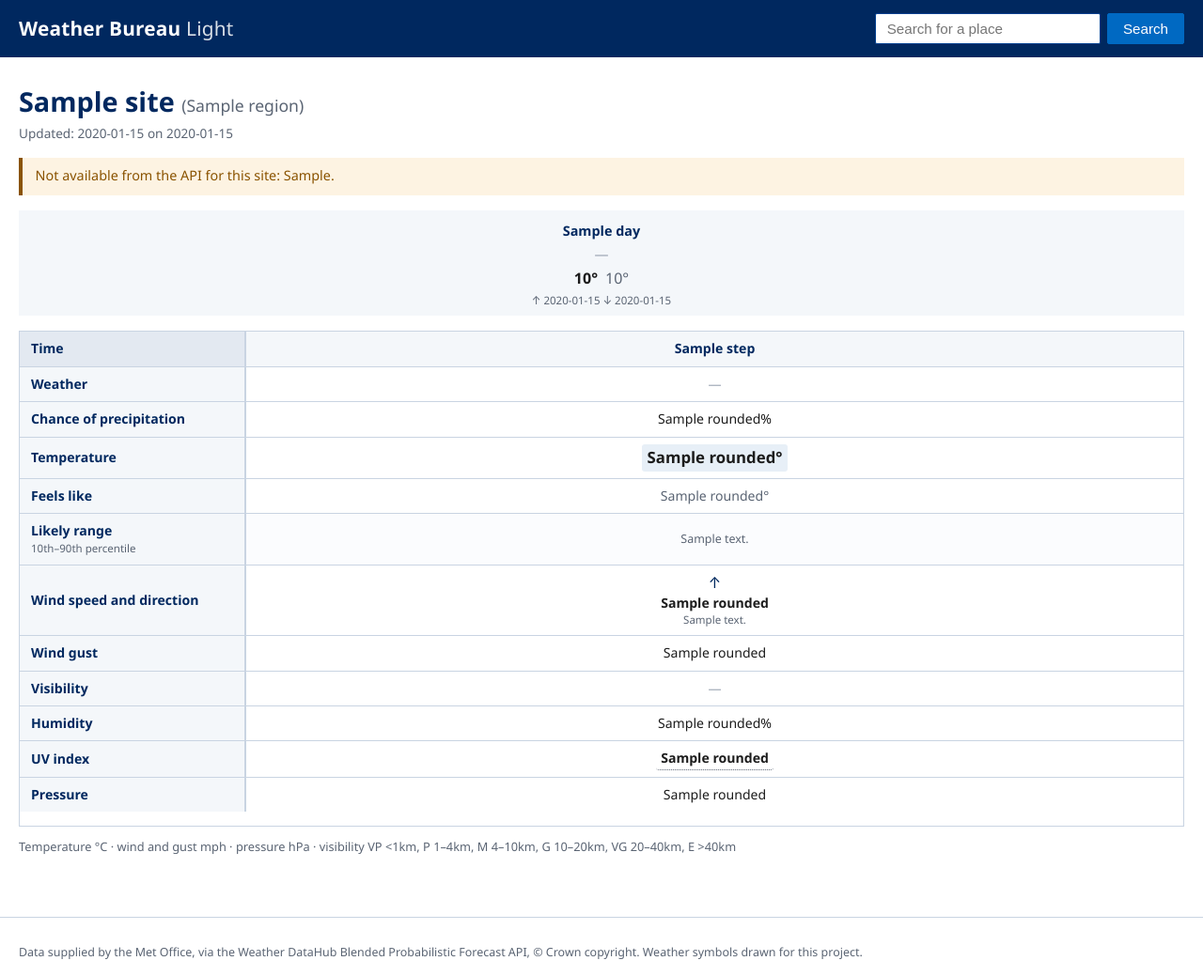
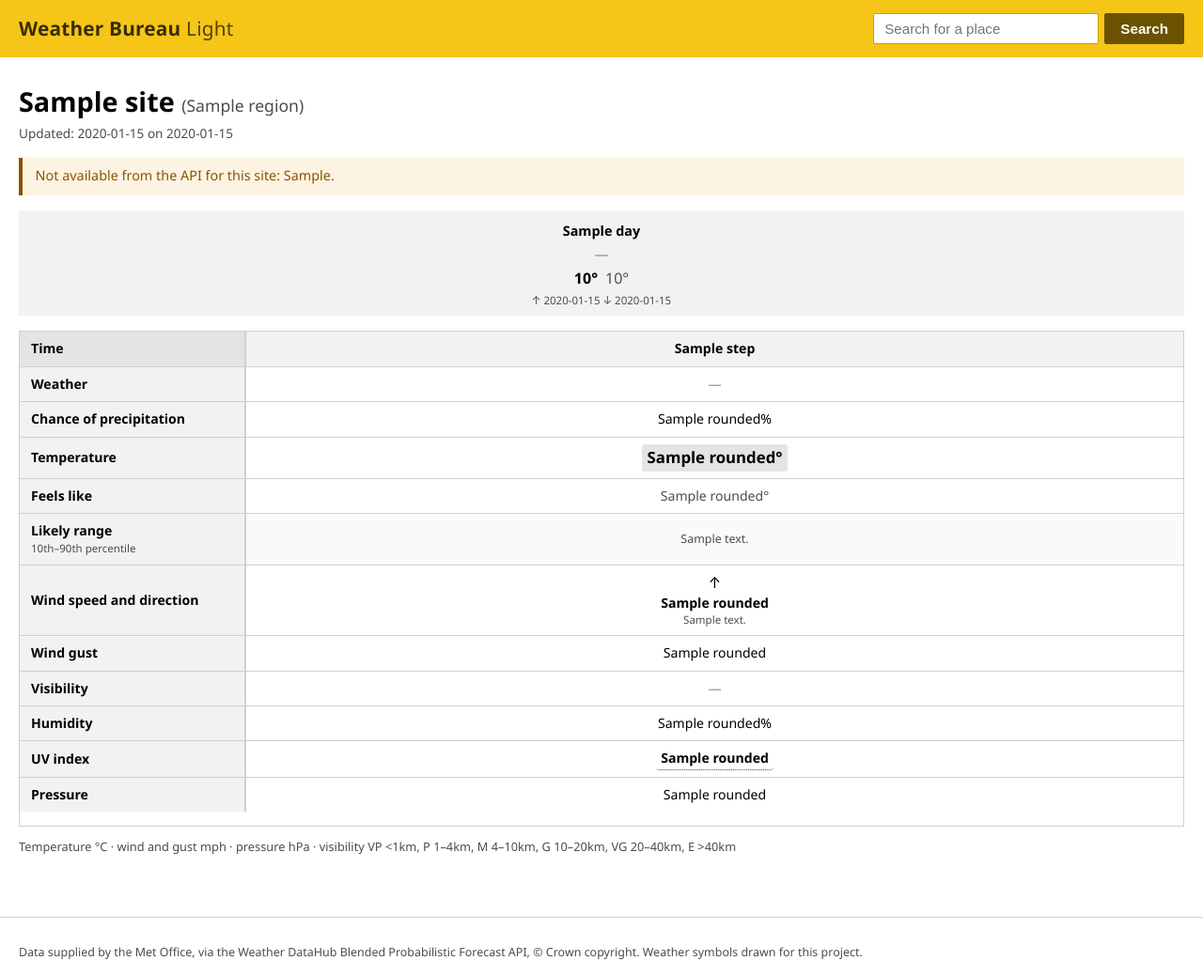
Before and after one commit to mratford/weather-bureau-light, a Flask app: template src/weather_bureau_light/templates/forecast.html in a window 1280 px wide. Shown: the whole page at 94% size. Run offline with Flask 3, Linux system fonts and the light colour scheme; the template is opened without the code that fills it: most values are stand-ins (such as "Sample title", 1, 10 or a date in 2020); parts of the project's set-up code (start-up, migrations or seed data) failed here and were passed over.

Commit message:
Black on grey content, with a seasonal masthead
Two changes to the palette, kept together because they are one look.

The content was blue-tinted throughout - navy headings and row labels,
blue-grey rules and bands. It is now black text on white and light grey,
closer to the Met Office's own pages. The temperature chips, UV bands and
weather symbols keep their colour, since there it encodes the data rather
than decorating it.

The masthead then takes a palette per season: deep golden brown in autumn,
icy blue in winter, verdant green in spring, sunny yellow in summer, on
meteorological whole-month boundaries so it turns on the 1st rather than
mid-week at a solstice. Because two of the four bars are pale, the masthead
text and search button colours are tokens rather than a fixed white -
white on the summer yellow would be unreadable. Every pairing clears 4.5:1.

Co-Authored-By: Claude Opus 5 <noreply@anthropic.com>

```diff
--- a/src/weather_bureau_light/app.py
+++ b/src/weather_bureau_light/app.py
@@ -3,11 +3,13 @@
 from __future__ import annotations
 
 import logging
+from datetime import datetime
 
 from flask import Flask, abort, redirect, render_template, request, url_for
 
-from .config import Config, ConfigError
+from .config import UK_TZ, Config, ConfigError
 from .datahub import DataHubError
+from .season import season_for
 from .service import ForecastService
 
 log = logging.getLogger(__name__)
@@ -20,6 +22,11 @@ def create_app(config: Config | None = None, service: ForecastService | None = N
 
     def svc() -> ForecastService:
         return app.config["SERVICE"]
+
+    @app.context_processor
+    def season() -> dict[str, str]:
+        """Every page carries the season, which picks the masthead palette."""
+        return {"season": season_for(datetime.now(UK_TZ).date())}
 
     @app.route("/")
     def index():
--- /dev/null
+++ b/src/weather_bureau_light/season.py
@@ -0,0 +1,17 @@
+"""Which season the page dresses for.
+
+Meteorological seasons - whole months - rather than the astronomical ones that turn
+on a solstice or equinox, so the masthead changes on the 1st and never mid-week.
+"""
+
+from __future__ import annotations
+
+from datetime import date
+
+#: Indexed by (month % 12) // 3, which puts December with the following January.
+_SEASONS = ("winter", "spring", "summer", "autumn")
+
+
+def season_for(day: date) -> str:
+    """December to February winter, March to May spring, and so on."""
+    return _SEASONS[(day.month % 12) // 3]
--- a/src/weather_bureau_light/static/metoffice.css
+++ b/src/weather_bureau_light/static/metoffice.css
@@ -1,15 +1,24 @@
-/* Old Met Office forecast page: dense table, navy masthead, temperature chips. */
+/* Old Met Office forecast page: dense table, seasonal masthead, temperature chips. */
 
+/* Colour is confined to the masthead, which is the brand bar. Everything below it is
+   black text on white or light grey, as the Met Office's own pages are.
+
+   The masthead palette follows the season - see the season-* rules below. Autumn is
+   the default here so the page still looks deliberate if the class is ever missing. */
 :root {
-  --navy: #00285f;
-  --navy-mid: #003f8f;
-  --blue: #0069c2;
-  --blue-pale: #e7eff7;
-  --rule: #c9d4e2;
-  --ink: #1c1c1c;
-  --ink-soft: #5a6473;
+  --brand: #6b4a16;
+  --brand-ink: #ffffff;
+  --brand-edge: #8a6320;
+  --action: #c9962a;
+  --action-hover: #d9a53a;
+  --action-ink: #2b1e06;
+  --rule: #cfcfcf;
+  --ink: #000000;
+  --ink-soft: #4c4c4c;
   --page: #ffffff;
-  --band: #f4f7fa;
+  --band: #f2f2f2;
+  --band-strong: #e4e4e4;
+  --hilite: #e8e8e8;
   --warn: #8a5300;
   --warn-bg: #fdf3e2;
   --error: #a4262c;
@@ -33,9 +42,35 @@ body {
   padding: 0; overflow: hidden; clip: rect(0 0 0 0); white-space: nowrap; border: 0;
 }
 
+/* ---- seasonal masthead palettes ----
+
+   Two of the four seasons want a pale bar, so the text colour is a token too rather
+   than a fixed white: white on the summer yellow would be unreadable. Each pairing
+   below clears 4.5:1 against its own background, bar text and button alike. */
+
+.season-autumn {                 /* deep golden brown */
+  --brand: #6b4a16; --brand-ink: #ffffff; --brand-edge: #8a6320;
+  --action: #c9962a; --action-hover: #d9a53a; --action-ink: #2b1e06;
+}
+
+.season-winter {                 /* icy blue */
+  --brand: #a9d3e8; --brand-ink: #0b2e3d; --brand-edge: #6ea8c4;
+  --action: #0e5273; --action-hover: #14648b; --action-ink: #ffffff;
+}
+
+.season-spring {                 /* verdant green */
+  --brand: #1f6b3a; --brand-ink: #ffffff; --brand-edge: #2f8b4f;
+  --action: #a7d96b; --action-hover: #b9e484; --action-ink: #102c18;
+}
+
+.season-summer {                 /* bright sunny yellow */
+  --brand: #f5c518; --brand-ink: #3a2c00; --brand-edge: #c69f10;
+  --action: #6b5200; --action-hover: #856500; --action-ink: #ffffff;
+}
+
 /* ---- masthead ---- */
 
-.masthead { background: var(--navy); color: #fff; }
+.masthead { background: var(--brand); color: var(--brand-ink); }
 
 .masthead-inner {
   max-width: 1400px; margin: 0 auto; padding: 0.85rem 1.25rem;
@@ -43,7 +78,7 @@ body {
 }
 
 .brand {
-  color: #fff; text-decoration: none; font-size: 1.3rem; font-weight: 700;
+  color: var(--brand-ink); text-decoration: none; font-size: 1.3rem; font-weight: 700;
   letter-spacing: 0.01em;
 }
 .brand span { font-weight: 300; opacity: 0.85; }
@@ -52,20 +87,21 @@ body {
 
 .site-search input {
   min-width: 15rem; padding: 0.45rem 0.7rem; font-size: 0.95rem;
-  border: 1px solid var(--navy-mid); border-radius: 2px;
+  border: 1px solid var(--brand-edge); border-radius: 2px;
 }
 
 .site-search button {
-  padding: 0.45rem 1rem; font-size: 0.95rem; cursor: pointer; color: #fff;
-  background: var(--blue); border: 1px solid var(--blue); border-radius: 2px;
+  padding: 0.45rem 1rem; font-size: 0.95rem; cursor: pointer; color: var(--action-ink);
+  background: var(--action); border: 1px solid var(--action); border-radius: 2px;
+  font-weight: 600;
 }
-.site-search button:hover { background: #0057a3; }
+.site-search button:hover { background: var(--action-hover); }
 
 /* ---- page furniture ---- */
 
 .page { max-width: 1400px; margin: 0 auto; padding: 1.25rem; }
 
-.place { margin: 0.4rem 0 0.2rem; font-size: 1.8rem; font-weight: 600; color: var(--navy); }
+.place { margin: 0.4rem 0 0.2rem; font-size: 1.8rem; font-weight: 600; color: var(--ink); }
 .place .region { font-weight: 400; color: var(--ink-soft); font-size: 1.1rem; }
 
 .issued { margin: 0 0 1rem; color: var(--ink-soft); font-size: 0.85rem; }
@@ -105,14 +141,14 @@ body {
   border-top: 3px solid transparent; display: flex; flex-direction: column;
   align-items: center; gap: 0.2rem;
 }
-.day-tab:hover { background: var(--blue-pale); }
+.day-tab:hover { background: var(--hilite); }
 
 .day-tab.is-selected {
-  background: var(--blue-pale); border-top-color: var(--blue);
-  box-shadow: inset 0 -3px 0 var(--blue-pale);
+  background: var(--band-strong); border-top-color: var(--ink);
+  box-shadow: inset 0 -3px 0 var(--band-strong);
 }
 
-.day-name { font-weight: 600; font-size: 0.9rem; color: var(--navy); }
+.day-name { font-weight: 600; font-size: 0.9rem; color: var(--ink); }
 .day-symbol .wx { width: 38px; height: 38px; }
 .day-temps { display: flex; gap: 0.5rem; font-size: 1rem; }
 .t-max { font-weight: 700; }
@@ -136,7 +172,7 @@ body {
   position: sticky; left: 0; z-index: 2;
   width: var(--row-label-w); min-width: var(--row-label-w);
   padding: 0.5rem 0.75rem; text-align: left; font-weight: 600;
-  color: var(--navy); background: var(--band);
+  color: var(--ink); background: var(--band);
   border-right: 2px solid var(--rule);
 }
 
@@ -148,8 +184,8 @@ body {
 .forecast-table tr { border-top: 1px solid var(--rule); }
 .forecast-table tr:first-child { border-top: 0; }
 
-.row-time td { font-weight: 700; color: var(--navy); background: var(--band); }
-.row-time th[scope="row"] { background: #e3e9f1; }
+.row-time td { font-weight: 700; color: var(--ink); background: var(--band); }
+.row-time th[scope="row"] { background: var(--band-strong); }
 
 .row-symbol td { padding: 0.35rem; }
 .row-symbol .wx { width: 34px; height: 34px; }
@@ -157,18 +193,18 @@ body {
 .row-temp td { font-size: 1.05rem; }
 .row-feels td { color: var(--ink-soft); }
 
-.row-range { background: #fbfcfe; }
+.row-range { background: #fafafa; }
 .row-range td { font-size: 0.78rem; color: var(--ink-soft); white-space: nowrap; }
 .row-range .hint { display: block; font-weight: 400; font-size: 0.72rem; color: var(--ink-soft); }
 
-.row-gust .strong { font-weight: 700; color: var(--navy); }
+.row-gust .strong { font-weight: 700; color: var(--ink); }
 
-.na { color: #9aa4b2; }
+.na { color: #8a8a8a; }
 
 /* Temperature chips, warm to cool. */
 .temp-chip {
   display: inline-block; min-width: 2.6rem; padding: 0.15rem 0.35rem;
-  border-radius: 3px; font-weight: 700; background: var(--blue-pale);
+  border-radius: 3px; font-weight: 700; background: var(--band-strong);
 }
 .temp-chip[data-t^="-"]           { background: #d6e6f5; }
 .temp-chip[data-t="0"],
@@ -192,7 +228,7 @@ body {
 
 /* Wind arrow points the way the wind blows *to*, hence the 180deg offset. */
 .wind-arrow {
-  display: inline-block; color: var(--navy); font-size: 1rem;
+  display: inline-block; color: var(--ink); font-size: 1rem;
   transform: rotate(calc(var(--dir) + 180deg));
 }
 .wind-speed { display: block; font-weight: 600; }
@@ -215,7 +251,7 @@ abbr[title] { text-decoration: none; border-bottom: 1px dotted var(--ink-soft);
   display: flex; align-items: baseline; gap: 0.6rem;
   padding: 0.6rem 0.4rem; text-decoration: none; color: var(--ink);
 }
-.site-list a:hover { background: var(--blue-pale); }
+.site-list a:hover { background: var(--hilite); }
 .site-list .region { color: var(--ink-soft); font-size: 0.85rem; }
 .site-list .coords { margin-left: auto; color: var(--ink-soft); font-size: 0.75rem; }
 
--- a/src/weather_bureau_light/templates/base.html
+++ b/src/weather_bureau_light/templates/base.html
@@ -6,7 +6,7 @@
 <title>{% block title %}Weather Bureau Light{% endblock %}</title>
 <link rel="stylesheet" href="{{ url_for('static', filename='metoffice.css') }}">
 </head>
-<body>
+<body class="season-{{ season }}">
 
 <header class="masthead">
   <div class="masthead-inner">
```
Also changed, not shown: tests/test_app.py (+19 -0 lines), tests/test_season.py (added, +31 -0 lines).
